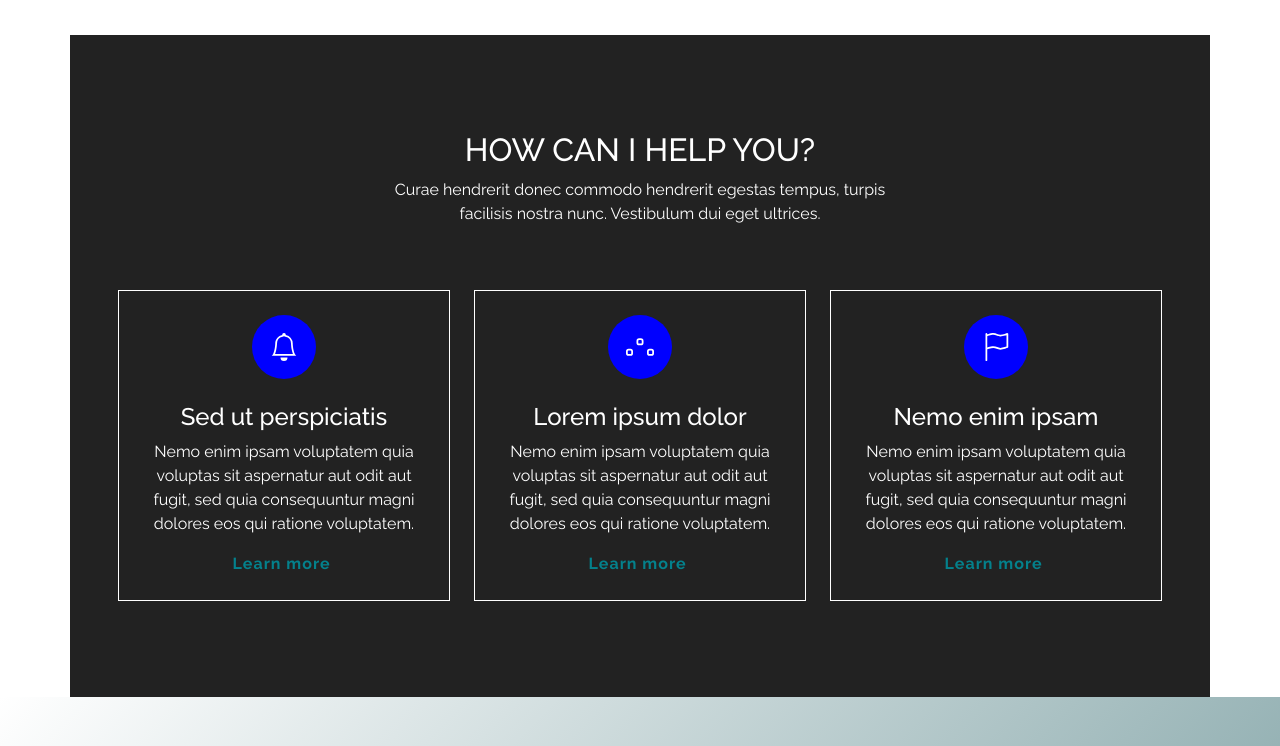
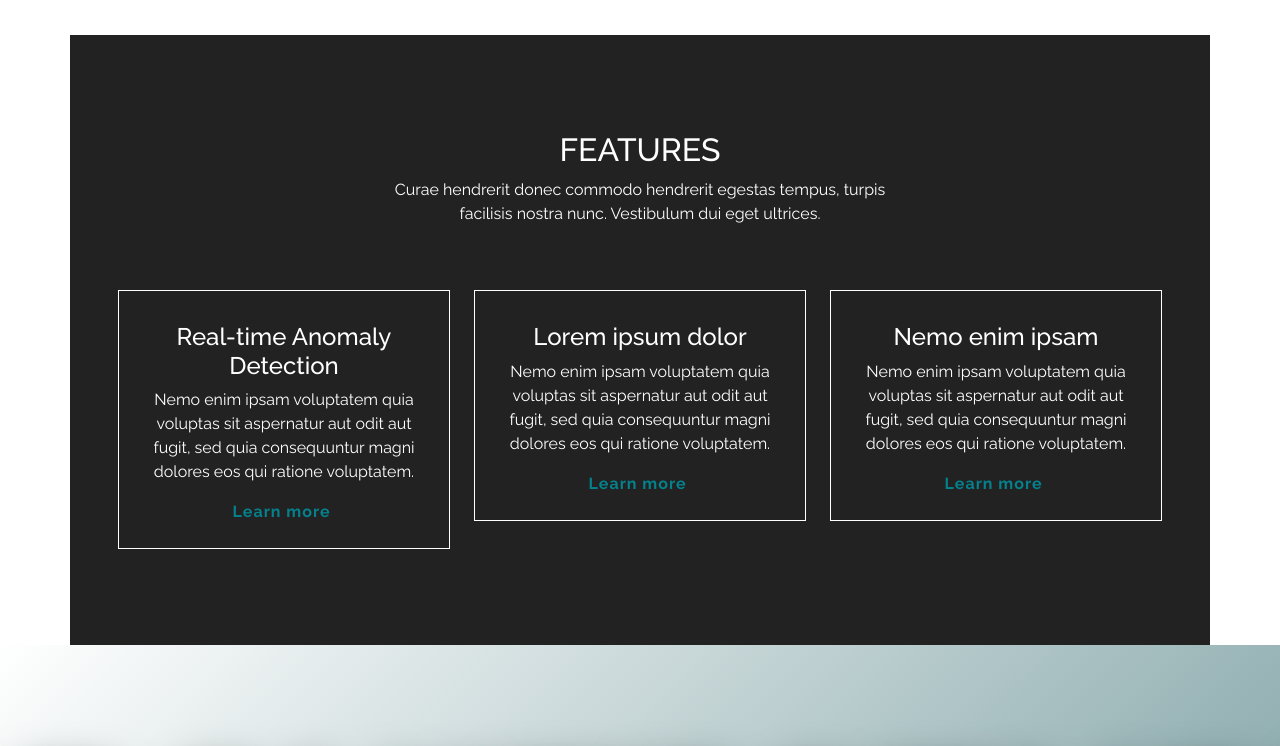
Before and after one commit to ahn-nath/personal_website_2.0, a React (Create React App) app: page /projects in a window 1280 px wide. Shown: the part 1640-2386 px from the top of the page. Built offline with nearby package versions, Linux system fonts and the light colour scheme.

Commit message:
refactor: make services section flexible with data
Update the card to be flexible with data, as the style and structure is the same.

```diff
--- a/src/pages/homepage/HomePage.js
+++ b/src/pages/homepage/HomePage.js
@@ -6,6 +6,27 @@ import WorkGallery from './components/WorkGallery';
 import TestimonialsSection from './components/Testimonials';
 
 const HomePage = () => {
+
+  const services = [
+    {
+      iconPath: "M8 16a2 2 0 0 0 2-2H6a2 2 0 0 0 2 2M8 1.918l-.797.161A4.002 4.002 0 0 0 4 6c0 .628-.134 2.197-.459 3.742-.16.767-.376 1.566-.663 2.258h10.244c-.287-.692-.502-1.49-.663-2.258C12.134 8.197 12 6.628 12 6a4.002 4.002 0 0 0-3.203-3.92L8 1.917zM14.22 12c.223.447.481.801.78 1H1c.299-.199.557-.553.78-1C2.68 10.2 3 6.88 3 6c0-2.42 1.72-4.44 4.005-4.901a1 1 0 1 1 1.99 0A5.002 5.002 0 0 1 13 6c0 .88.32 4.2 1.22 6",
+      title: "Sed ut perspiciatis",
+      description: "Nemo enim ipsam voluptatem quia voluptas sit aspernatur aut odit aut fugit, sed quia consequuntur magni dolores eos qui ratione voluptatem.",
+      link: "#"
+    },
+    {
+      iconPath: "M0 10.5A1.5 1.5 0 0 1 1.5 9h1A1.5 1.5 0 0 1 4 10.5v1A1.5 1.5 0 0 1 2.5 13h-1A1.5 1.5 0 0 1 0 11.5zm1.5-.5a.5.5 0 0 0-.5.5v1a.5.5 0 0 0 .5.5h1a.5.5 0 0 0 .5-.5v-1a.5.5 0 0 0-.5-.5zm10.5.5A1.5 1.5 0 0 1 13.5 9h1a1.5 1.5 0 0 1 1.5 1.5v1a1.5 1.5 0 0 1-1.5 1.5h-1a1.5 1.5 0 0 1-1.5-1.5zm1.5-.5a.5.5 0 0 0-.5.5v1a.5.5 0 0 0 .5.5h1a.5.5 0 0 0 .5-.5v-1a.5.5 0 0 0-.5-.5zM6 4.5A1.5 1.5 0 0 1 7.5 3h1A1.5 1.5 0 0 1 10 4.5v1A1.5 1.5 0 0 1 8.5 7h-1A1.5 1.5 0 0 1 6 5.5zM7.5 4a.5.5 0 0 0-.5.5v1a.5.5 0 0 0 .5.5h1a.5.5 0 0 0 .5-.5v-1a.5.5 0 0 0-.5-.5z",
+      title: "Lorem ipsum dolor",
+      description: "Nemo enim ipsam voluptatem quia voluptas sit aspernatur aut odit aut fugit, sed quia consequuntur magni dolores eos qui ratione voluptatem.",
+      link: "#"
+    },
+    {
+      iconPath: "M14.778.085A.5.5 0 0 1 15 .5V8a.5.5 0 0 1-.314.464L14.5 8l.186.464-.003.001-.006.003-.023.009a12.435 12.435 0 0 1-.397.15c-.264.095-.631.223-1.047.35-.816.252-1.879.523-2.71.523-.847 0-1.548-.28-2.158-.525l-.028-.01C7.68 8.71 7.14 8.5 6.5 8.5c-.7 0-1.638.23-2.437.477A19.626 19.626 0 0 0 3 9.342V15.5a.5.5 0 0 1-1 0V.5a.5.5 0 0 1 1 0v.282c.226-.079.496-.17.79-.26C4.606.272 5.67 0 6.5 0c.84 0 1.524.277 2.121.519l.043.018C9.286.788 9.828 1 10.5 1c.7 0 1.638-.23 2.437-.477a19.587 19.587 0 0 0 1.349-.476l.019-.007.004-.002h.001M14 1.221c-.22.078-.48.167-.766.255-.81.252-1.872.523-2.734.523-.886 0-1.592-.286-2.203-.534l-.008-.003C7.662 1.21 7.139 1 6.5 1c-.669 0-1.606.229-2.415.478A21.294 21.294 0 0 0 3 1.845v6.433c.22-.078.48-.167.766-.255C4.576 7.77 5.638 7.5 6.5 7.5c.847 0 1.548.28 2.158.525l.028.01C9.32 8.29 9.86 8.5 10.5 8.5c.668 0 1.606-.229 2.415-.478A21.317 21.317 0 0 0 14 7.655V1.222z",
+      title: "Nemo enim ipsam",
+      description: "Nemo enim ipsam voluptatem quia voluptas sit aspernatur aut odit aut fugit, sed quia consequuntur magni dolores eos qui ratione voluptatem.",
+      link: "#"
+    }
+  ];
 
   const projects = [
     {
@@ -38,8 +59,8 @@ const HomePage = () => {
     <div className="homepage-content">
       <Header />
       <AboutSection />
-      <ServicesSection />
-      <WorkGallery projects={projects} />
+      <ServicesSection title={"How can I help you?"} services={services} showIcon={true} />
+      <WorkGallery title={"My work"} projects={projects} />
       <TestimonialsSection />
     </div>
   );
--- a/src/pages/homepage/components/ServiceCard.js
+++ b/src/pages/homepage/components/ServiceCard.js
@@ -1,8 +1,10 @@
 import React from 'react';
 
-const ServiceCard = ({ iconPath, title, description, link }) => (
+const ServiceCard = ({ iconPath, title, description, link, showIcon = true }) => (
   <div className="col">
     <div className="text-center d-flex flex-column align-items-center align-items-xl-center border border-white p-3 py-4">
+
+      {showIcon &&
       <div className="bs-icon-lg bs-icon-circle bs-icon-primary d-flex flex-shrink-0 justify-content-center align-items-center d-inline-block mb-3 bs-icon lg">
         <svg
           xmlns="http://www.w3.org/2000/svg"
@@ -15,7 +17,9 @@ const ServiceCard = ({ iconPath, title, description, link }) => (
           <path d={iconPath} />
         </svg>
       </div>
-      <div className="px-3">
+      }
+
+      <div className="mx-1">
         <h4 className="mt-2">{title}</h4>
         <p>{description}</p>
         <a href={link}>Learn more&nbsp;</a>
--- a/src/pages/homepage/components/Services.js
+++ b/src/pages/homepage/components/Services.js
@@ -1,7 +1,8 @@
 import React from 'react';
 import ServiceCard from './ServiceCard';
 
-const ServicesSection = () => {
+const ServicesSection = ({title, services = [], showIcon = true}) => {
+  /*
   const services = [
     {
       iconPath: "M8 16a2 2 0 0 0 2-2H6a2 2 0 0 0 2 2M8 1.918l-.797.161A4.002 4.002 0 0 0 4 6c0 .628-.134 2.197-.459 3.742-.16.767-.376 1.566-.663 2.258h10.244c-.287-.692-.502-1.49-.663-2.258C12.134 8.197 12 6.628 12 6a4.002 4.002 0 0 0-3.203-3.92L8 1.917zM14.22 12c.223.447.481.801.78 1H1c.299-.199.557-.553.78-1C2.68 10.2 3 6.88 3 6c0-2.42 1.72-4.44 4.005-4.901a1 1 0 1 1 1.99 0A5.002 5.002 0 0 1 13 6c0 .88.32 4.2 1.22 6",
@@ -22,6 +23,7 @@ const ServicesSection = () => {
       link: "#"
     }
   ];
+  */
 
   return (
     <section id="services">
@@ -29,7 +31,7 @@ const ServicesSection = () => {
         <div id="services-inner-wrapper" className="py-5">
           <div className="row mb-5">
             <div className="col-md-8 col-xl-6 text-center mx-auto">
-              <h2 className="text-uppercase">How can I help you?</h2>
+              <h2 className="text-uppercase">{title}</h2>
               <p className="w-lg-50">Curae hendrerit donec commodo hendrerit egestas tempus, turpis facilisis nostra nunc. Vestibulum dui eget ultrices.</p>
             </div>
           </div>
@@ -38,6 +40,7 @@ const ServicesSection = () => {
               <ServiceCard
                 key={index}
                 iconPath={service.iconPath}
+                showIcon={showIcon}
                 title={service.title}
                 description={service.description}
                 link={service.link}
--- a/src/pages/homepage/components/WorkGallery.js
+++ b/src/pages/homepage/components/WorkGallery.js
@@ -3,14 +3,14 @@ import React from 'react';
 import ProjectCard from './ProjectCard';
 import Pagination from './Pagination';
 
-const WorkGallery = ({projects}) => {
+const WorkGallery = ({title, projects = []}) => {
 
   return (
     <section id="work-gallery" className="photo-gallery py-5 py-xl-5">
       <div className="container px-5" style={{ background: 'url("/background-container-work-gallery.png") bottom/contain' }}>
         <div className="row my-4">
           <div className="col-md-8 col-xl-6 text-center mx-auto">
-            <h2 className="text-uppercase">My work</h2>
+            <h2 className="text-uppercase">{title}</h2>
             <p className="w-lg-50">
               Lorem ipsum dolor sit amet, consectetur adipiscing elit, sed do eiusmod tempor incididunt ut labore
             </p>
--- a/src/pages/project/ProjectPage.js
+++ b/src/pages/project/ProjectPage.js
@@ -7,6 +7,27 @@ import WorkGallery from '../homepage/components/WorkGallery';
 import ServicesSection from '../homepage/components/Services';
 
 const ProjectPage = () => {
+  const services = [
+    {
+      iconPath: "M8 16a2 2 0 0 0 2-2H6a2 2 0 0 0 2 2M8 1.918l-.797.161A4.002 4.002 0 0 0 4 6c0 .628-.134 2.197-.459 3.742-.16.767-.376 1.566-.663 2.258h10.244c-.287-.692-.502-1.49-.663-2.258C12.134 8.197 12 6.628 12 6a4.002 4.002 0 0 0-3.203-3.92L8 1.917zM14.22 12c.223.447.481.801.78 1H1c.299-.199.557-.553.78-1C2.68 10.2 3 6.88 3 6c0-2.42 1.72-4.44 4.005-4.901a1 1 0 1 1 1.99 0A5.002 5.002 0 0 1 13 6c0 .88.32 4.2 1.22 6",
+      title: "Real-time Anomaly Detection",
+      description: "Nemo enim ipsam voluptatem quia voluptas sit aspernatur aut odit aut fugit, sed quia consequuntur magni dolores eos qui ratione voluptatem.",
+      link: "#"
+    },
+    {
+      iconPath: "M0 10.5A1.5 1.5 0 0 1 1.5 9h1A1.5 1.5 0 0 1 4 10.5v1A1.5 1.5 0 0 1 2.5 13h-1A1.5 1.5 0 0 1 0 11.5zm1.5-.5a.5.5 0 0 0-.5.5v1a.5.5 0 0 0 .5.5h1a.5.5 0 0 0 .5-.5v-1a.5.5 0 0 0-.5-.5zm10.5.5A1.5 1.5 0 0 1 13.5 9h1a1.5 1.5 0 0 1 1.5 1.5v1a1.5 1.5 0 0 1-1.5 1.5h-1a1.5 1.5 0 0 1-1.5-1.5zm1.5-.5a.5.5 0 0 0-.5.5v1a.5.5 0 0 0 .5.5h1a.5.5 0 0 0 .5-.5v-1a.5.5 0 0 0-.5-.5zM6 4.5A1.5 1.5 0 0 1 7.5 3h1A1.5 1.5 0 0 1 10 4.5v1A1.5 1.5 0 0 1 8.5 7h-1A1.5 1.5 0 0 1 6 5.5zM7.5 4a.5.5 0 0 0-.5.5v1a.5.5 0 0 0 .5.5h1a.5.5 0 0 0 .5-.5v-1a.5.5 0 0 0-.5-.5z",
+      title: "Lorem ipsum dolor",
+      description: "Nemo enim ipsam voluptatem quia voluptas sit aspernatur aut odit aut fugit, sed quia consequuntur magni dolores eos qui ratione voluptatem.",
+      link: "#"
+    },
+    {
+      iconPath: "M14.778.085A.5.5 0 0 1 15 .5V8a.5.5 0 0 1-.314.464L14.5 8l.186.464-.003.001-.006.003-.023.009a12.435 12.435 0 0 1-.397.15c-.264.095-.631.223-1.047.35-.816.252-1.879.523-2.71.523-.847 0-1.548-.28-2.158-.525l-.028-.01C7.68 8.71 7.14 8.5 6.5 8.5c-.7 0-1.638.23-2.437.477A19.626 19.626 0 0 0 3 9.342V15.5a.5.5 0 0 1-1 0V.5a.5.5 0 0 1 1 0v.282c.226-.079.496-.17.79-.26C4.606.272 5.67 0 6.5 0c.84 0 1.524.277 2.121.519l.043.018C9.286.788 9.828 1 10.5 1c.7 0 1.638-.23 2.437-.477a19.587 19.587 0 0 0 1.349-.476l.019-.007.004-.002h.001M14 1.221c-.22.078-.48.167-.766.255-.81.252-1.872.523-2.734.523-.886 0-1.592-.286-2.203-.534l-.008-.003C7.662 1.21 7.139 1 6.5 1c-.669 0-1.606.229-2.415.478A21.294 21.294 0 0 0 3 1.845v6.433c.22-.078.48-.167.766-.255C4.576 7.77 5.638 7.5 6.5 7.5c.847 0 1.548.28 2.158.525l.028.01C9.32 8.29 9.86 8.5 10.5 8.5c.668 0 1.606-.229 2.415-.478A21.317 21.317 0 0 0 14 7.655V1.222z",
+      title: "Nemo enim ipsam",
+      description: "Nemo enim ipsam voluptatem quia voluptas sit aspernatur aut odit aut fugit, sed quia consequuntur magni dolores eos qui ratione voluptatem.",
+      link: "#"
+    }
+  ];
+
   const projects = [
     {
       image: "https://cdn.bootstrapstudio.io/placeholders/1400x800.png",
@@ -38,10 +59,9 @@ const ProjectPage = () => {
 
       <HeroHeader />
       <AboutSection />
-      {/*TODO 1: Update the card to be flexible with data, as the style and structure is the same */}
-      <ServicesSection />
+      <ServicesSection title={"Features"} services={services} showIcon={false} />
       <ArchitectureDesignSection />
-      <WorkGallery projects={projects} />
+      <WorkGallery title={"Gallery"} projects={projects} />
       <DemoSection />
 
     </div>
```
